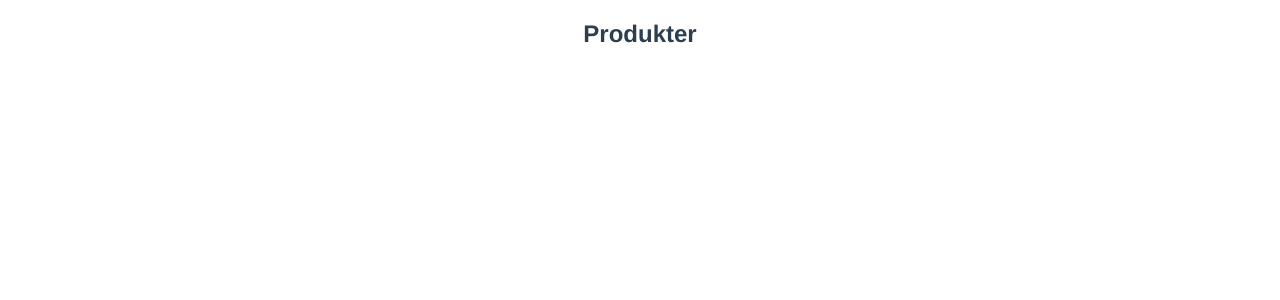
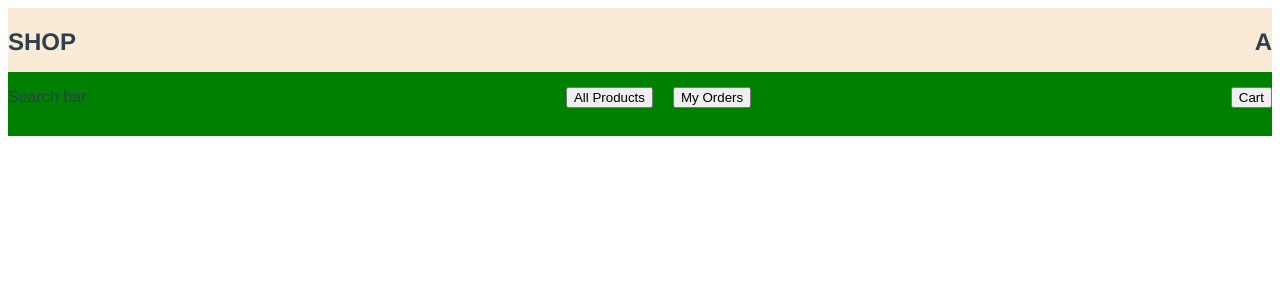
Before and after one commit to emillaudon/shop-frontend-vue, a Vue app: page / in a window 1280 px wide. Shown: the top 300 px of the page. Built offline with nearby package versions, Linux system fonts and the light colour scheme.

Commit message:
add topbar + navbar

```diff
--- /dev/null
+++ b/src/components/layout/NavBar.vue
@@ -0,0 +1,33 @@
+<template>
+  <div class="navbar">
+    <div class="inner-navbar">
+      <p>Search bar</p>
+      <div class="center-navbar">
+        <button>All Products</button>
+        <button>My Orders</button>
+      </div>
+      <button>Cart</button>
+    </div>
+  </div>
+</template>
+<script></script>
+<style scoped>
+.navbar {
+  background-color: green;
+  height: 64px;
+  width: 100%;
+  position: sticky;
+}
+
+.inner-navbar {
+  display: flex;
+  align-items: center;
+  justify-content: space-between;
+}
+
+.center-navbar {
+  display: inline-flex;
+  gap: 20px;
+  justify-content: center;
+}
+</style>
--- /dev/null
+++ b/src/components/layout/TopBar.vue
@@ -0,0 +1,17 @@
+<template>
+  <header class="topbar">
+    <h1>SHOP</h1>
+    <h1>A</h1>
+  </header>
+</template>
+
+<style scoped>
+.topbar {
+  top: 0;
+  height: 64px;
+  width: 100%;
+  background-color: antiquewhite;
+  display: flex;
+  justify-content: space-between;
+}
+</style>
--- a/src/layouts/MainLayout.vue
+++ b/src/layouts/MainLayout.vue
@@ -1,7 +1,18 @@
 <template>
   <section>
-    <h1>Produkter</h1>
+    <Topbar />
+    <NavBar />
   </section>
 </template>
 
-<script></script>
+<script>
+import NavBar from "@/components/layout/NavBar.vue";
+import Topbar from "@/components/layout/TopBar.vue";
+
+export default {
+  components: {
+    Topbar,
+    NavBar,
+  },
+};
+</script>
```
